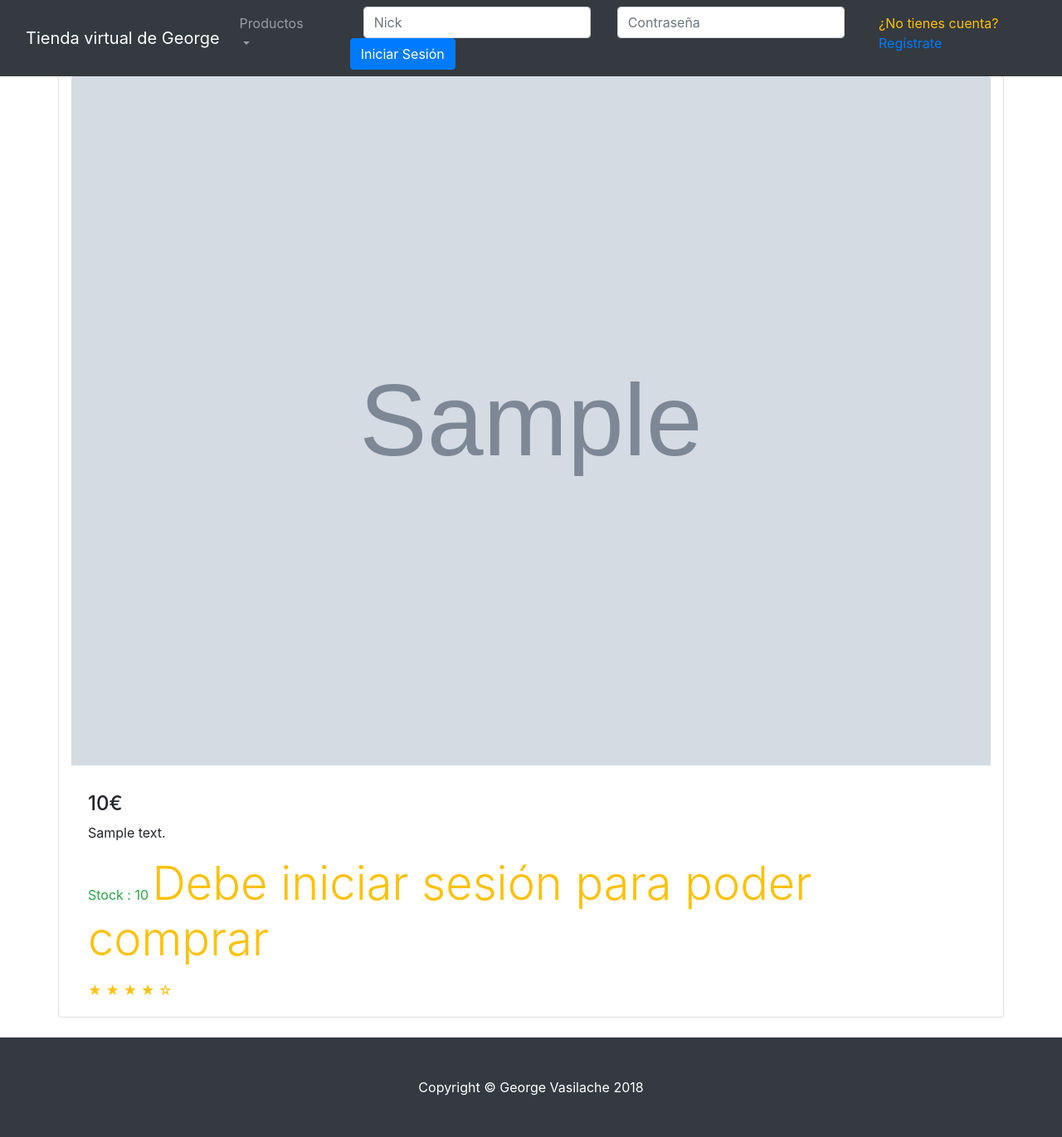
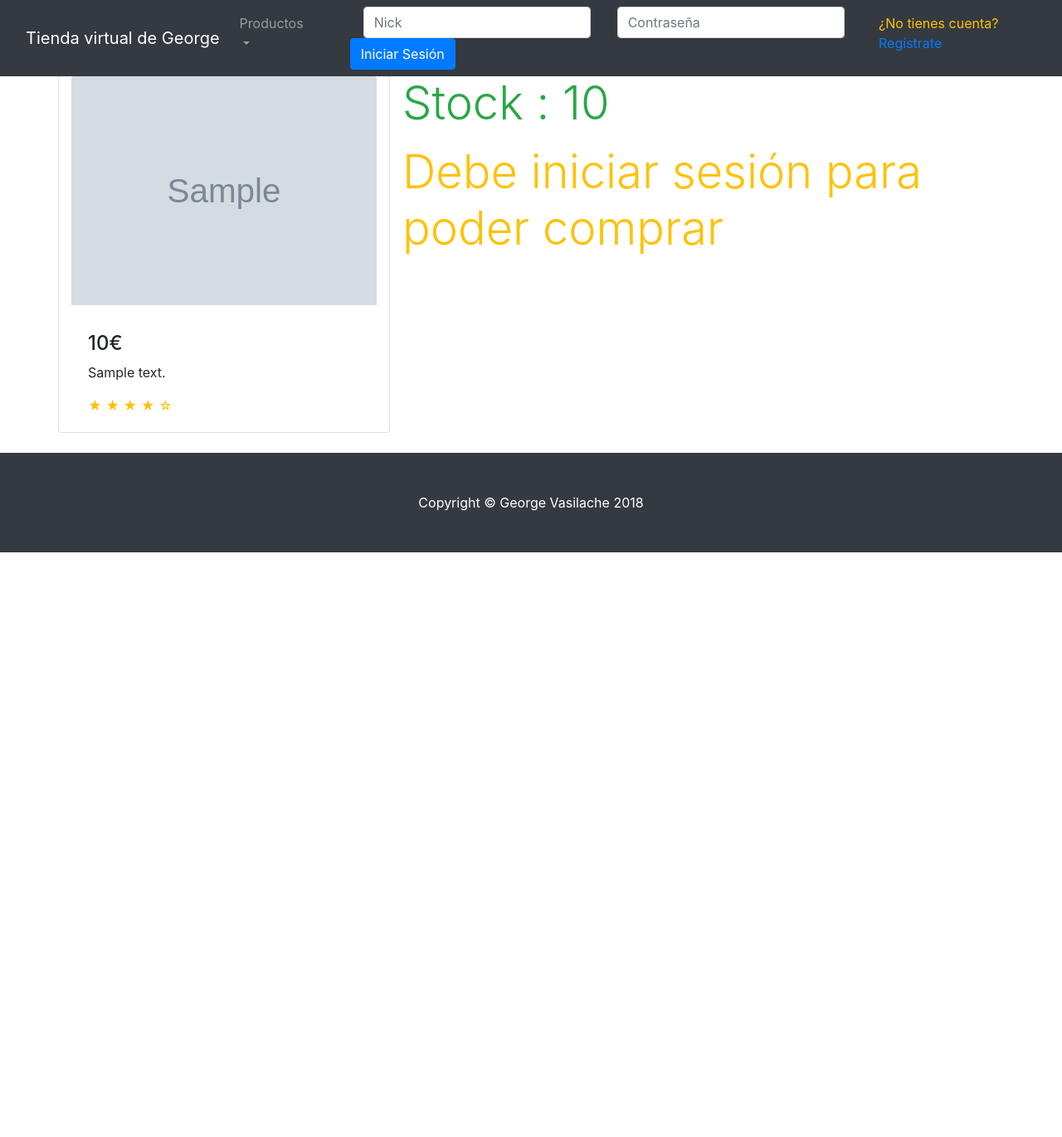
Before and after one commit to GeorgeVasilache/TiendaVirtual, a PHP site: page /producto.php?id=1 in a window 1280 px wide. Shown: the whole page at 83% size. After the commit the page ends 666 px from the top, so only its background shows below. Run offline with PHP 8.4, Linux system fonts and the light colour scheme; tables that the repository leaves empty or names only in its code hold one stand-in row (values such as "Sample post"); grey boxes marked "Sample" are stand-in pictures; data that the repository does not hold is empty; some libraries are stand-ins or nearby versions.

Commit message:
Retoques en la página del producto

```diff
--- a/panel_usuario/panel_usuario.php
+++ b/panel_usuario/panel_usuario.php
@@ -51,7 +51,7 @@
             //Imprimimos los datos del pedido y el nombre del usuario
             echo "<ul class='list-group my-4'>
                     <li class='list-group-item'><span class='font-weight-bold'>Pedido Nº : </span>{$pedido["id"]}</li>
-                    <li class='list-group-item'><span class='font-weight-bold'>Nombre : </span>{$usuario["nombre"]}</li>
+                    <li class='list-group-item'><span class='font-weight-bold'>Nombre : </span>{$usuario["nombre"]} {$usuario["apellidos"]}</li>
                     <li class='list-group-item'><span class='font-weight-bold'>Fecha : </span>{$pedido["fecha"]}</li>
                     <li class='list-group-item'><span class='font-weight-bold'>Estado : </span>{$pedido["estado"]}</li>";
 
--- a/producto.php
+++ b/producto.php
@@ -22,7 +22,7 @@
         $disponibilidad = "success";
 
         if(sesionAbierta())
-            $comprar = "<button id='comprar' class='btn btn-success carrito ml-4'><i class='material-icons text-dark'>add_shopping_cart</i></button>";
+            $comprar = "<button id='comprar' class='btn btn-success carrito m-4'>Añadir al carrito </button>";
         else
             $comprar = "<span class='text-warning display-4'>Debe iniciar sesión para poder comprar</span>";
     }
--- /dev/null
+++ b/vista/css/estilos.css
@@ -0,0 +1,20 @@
+html, body, #container {
+    height: 100%;
+    min-height: 100%;
+}
+.carousel-inner > .carousel-item > img{
+      margin:0 auto;
+}
+.carta{
+      height: 300px;
+}
+.carrito{
+      width: 200px !important;
+}
+.icono{
+     height: 100px;
+     width: 100px;
+}
+.imgProducto{
+     max-width: 400px;
+}
--- a/vista/vista_producto.php
+++ b/vista/vista_producto.php
@@ -2,19 +2,21 @@
   <h1 class="display-4"><?php echo $titulo ?></h1>
 
   <div class="row my-4">
-    <div class="col card ">
-      <img class="card-img-top" src="<?php echo $producto["img"] ?>" >
+    <div class="col card imgProducto">
+      <img class="card-img-top " src="<?php echo $producto["img"] ?>" >
       <div class="card-body">
         <h3 class="card-title"></h3>
         <h4><?php echo $producto["precio"] ?>€</h4>
         <p class="card-text"><?php echo $producto["descripcion"] ?></p>
-        <p class="card-text text-<?php echo $disponibilidad ?>">
-         Stock : <?php echo $producto["stock"] ?>
-        <?php echo $comprar ?>
-        </p>
-        <p id="respuesta"></p>
         <span class="text-warning">★ ★ ★ ★ ☆</span>
       </div>
     </div>
+    <div class="col align-items-center">
+      <p class="display-4 text-<?php echo $disponibilidad ?>">
+         Stock : <?php echo $producto["stock"] ?>
+      </p>
+      <?php echo $comprar ?>
+      <p id="respuesta"></p>
+    </div>
   </div>
 </div>
```
